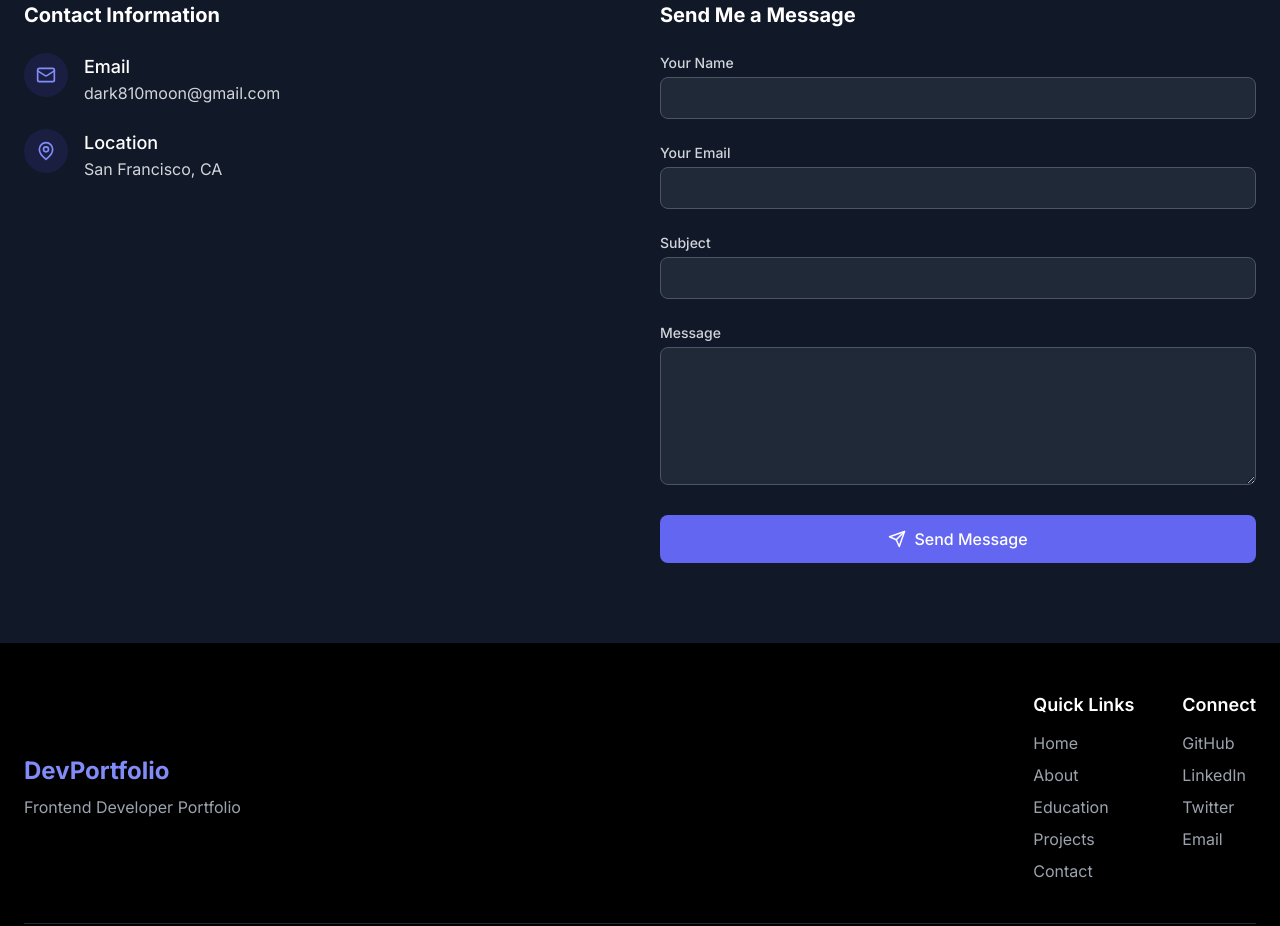
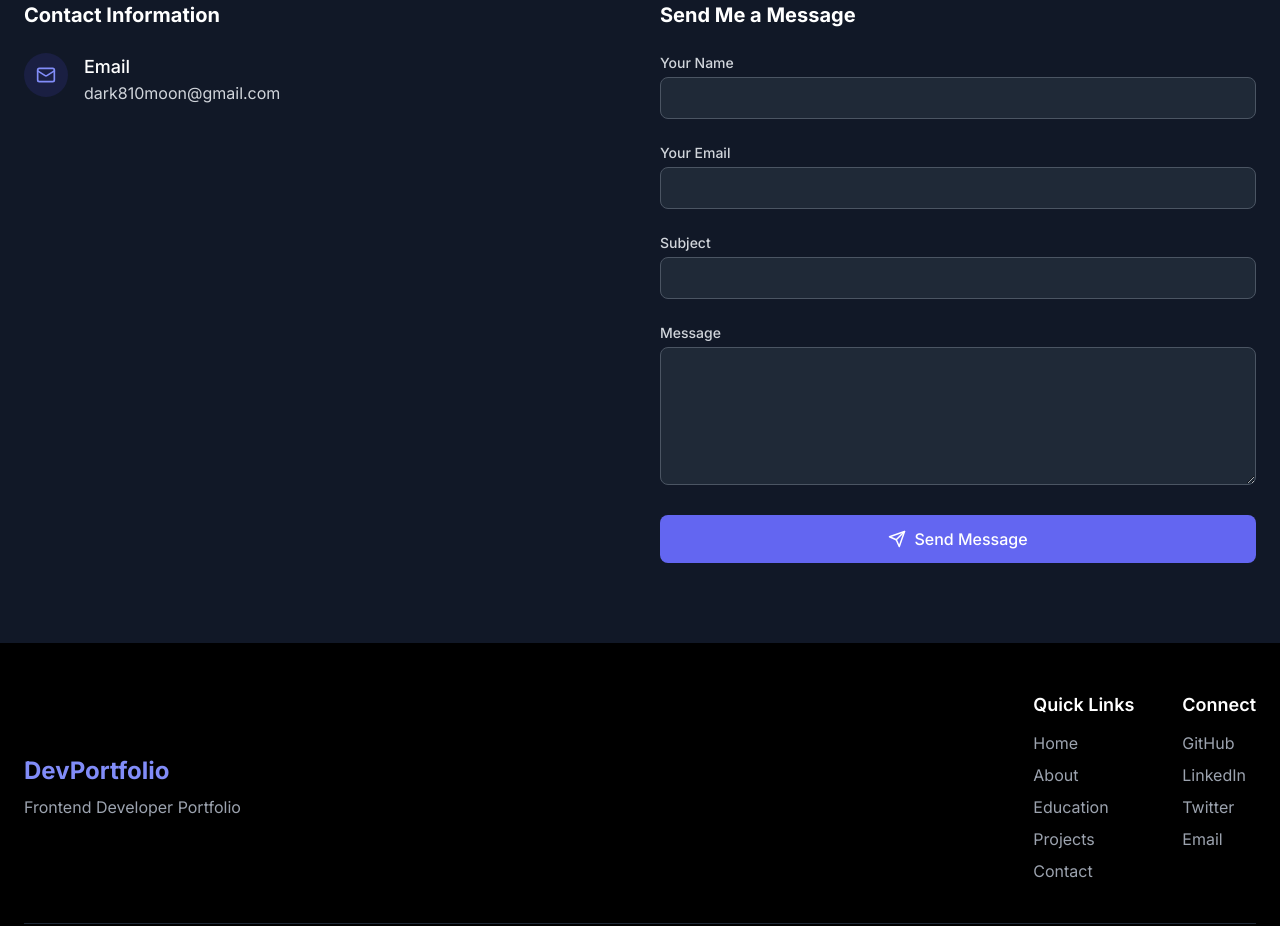
Before and after one commit to darkmoon810/darkmoon_portfolio, a React (Vite) app: page / in a window 1280 px wide. Shown: the part 6160-7086 px from the top of the page. Built offline with nearby package versions, Linux system fonts and the light colour scheme.

Commit message:
change info

```diff
--- a/src/components/Contact.tsx
+++ b/src/components/Contact.tsx
@@ -1,5 +1,5 @@
 import React, { useState } from 'react';
-import { Mail, Phone, MapPin, Send } from 'lucide-react';
+import { Mail, Send } from 'lucide-react';
 
 const Contact: React.FC = () => {
   const [formData, setFormData] = useState({
@@ -76,8 +76,7 @@ const Contact: React.FC = () => {
                   <p className="text-gray-700 dark:text-gray-300">+1 (555) 123-4567</p>
                 </div>
               </div> */}
-
-              <div className="flex items-start">
+              {/* <div className="flex items-start">
                 <div className="flex-shrink-0 bg-indigo-100 dark:bg-indigo-900/30 p-3 rounded-full text-indigo-600 dark:text-indigo-400">
                   <MapPin size={20} />
                 </div>
@@ -85,7 +84,7 @@ const Contact: React.FC = () => {
                   <h4 className="text-lg font-medium text-gray-900 dark:text-white">Location</h4>
                   <p className="text-gray-700 dark:text-gray-300">San Francisco, CA</p>
                 </div>
-              </div>
+              </div> */}
             </div>
 
             {/* <div className="mt-10">
```
